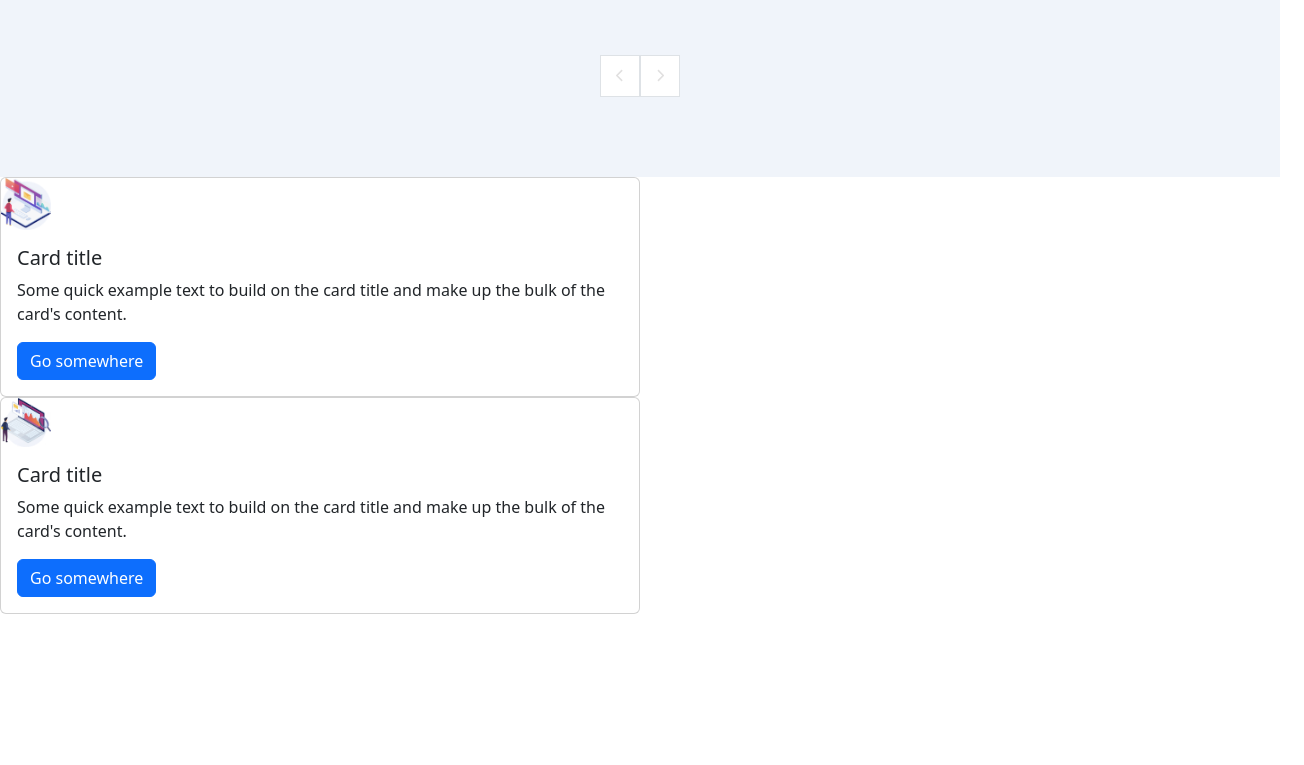
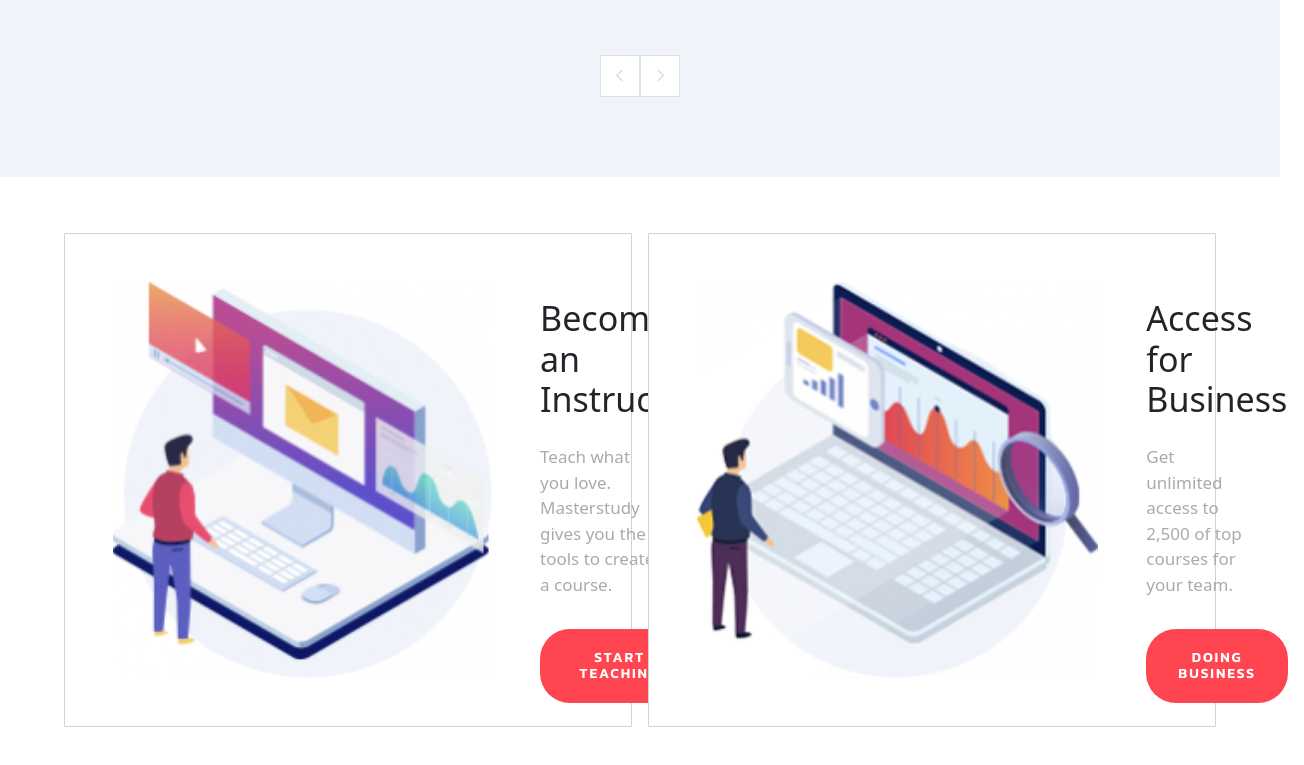
Before and after one commit to sgraziola/proj-html-vuejs, a Vue app: page / in a window 1280 px wide. Shown: the part 3655-4420 px from the top of the page, 1304 px wide, since content can reach past the window. Before the commit the page ends 4269 px from the top, so only its background shows below. Built offline with nearby package versions, Linux system fonts and the light colour scheme.

Commit message:
MasterStudy: complete CallToAction section

```diff
--- a/src/assets/scss/partials/_variables.scss
+++ b/src/assets/scss/partials/_variables.scss
@@ -7,3 +7,4 @@ $ms_primary: #FF4550;
 $ms_light: #FFFFFF;
 $ms_nav: #273044;
 $ms_magnifier: #457992;
+$ms_hover:#46C197;
--- a/src/components/CallToAction.vue
+++ b/src/components/CallToAction.vue
@@ -5,34 +5,49 @@ export default {
 </script>
 
 <template>
-    <section class="callToAction">
-
-        <div class="card col-6">
-            <img src="../assets/img/image_box_1-221x231.png" class="card-img-left" alt="">
+    <section class="callToAction main_container d-flex justify-content-center py-5 my-2">
+        <div class="card flex-row rounded-0 me-2 p-5">
+            <img src="../assets/img/image_box_1-221x231.png" alt="">
             <div class="card-body">
-                <h5 class="card-title">Card title</h5>
-                <p class="card-text">Some quick example text to build on the card title and make up the bulk of the
-                    card's content.</p>
-                <a href="#" class="btn btn-primary">Go somewhere</a>
+                <h3 class="card-title mb-4">Become an Instructor</h3>
+                <p class="card-text col-9">Teach what you love. Masterstudy gives you the tools to create a course.</p>
+                <a href="#"><button class="btn_sign">START TEACHING</button></a>
             </div>
         </div>
-        <div class="card col-6">
-            <img src="../assets/img/image_box_2-234x231.png" class="card-img-top" alt="">
+        <div class="card flex-row rounded-0 ms-2 p-5">
+            <img src="../assets/img/image_box_2-234x231.png" alt="">
             <div class="card-body">
-                <h5 class="card-title">Card title</h5>
-                <p class="card-text">Some quick example text to build on the card title and make up the bulk of the
-                    card's content.</p>
-                <a href="#" class="btn btn-primary">Go somewhere</a>
+                <h3 class="card-title mb-4">Access for Business</h3>
+                <p class="card-text col-9">Get unlimited access to 2,500 of top courses for your team.</p>
+                <a href="#"><button class="btn_sign">DOING BUSINESS</button></a>
             </div>
         </div>
     </section>
 </template>
 
 <style lang="scss" scoped>
+@use '../assets/scss/partials/variables' as *;
+
 .callToAction {
-    .col-6 {
-        img {
-            width: 50px;
+    .card {
+        width: 50%;
+
+        .card-body {
+            margin-left: 2rem;
+
+            h3 {
+                font-size: 34px;
+            }
+
+            p {
+                font-size: 17px;
+                color: $ms_txt_header;
+                margin-bottom: 2rem;
+            }
+
+            button:hover {
+                background-color: $ms_hover;
+            }
         }
     }
 }
```
